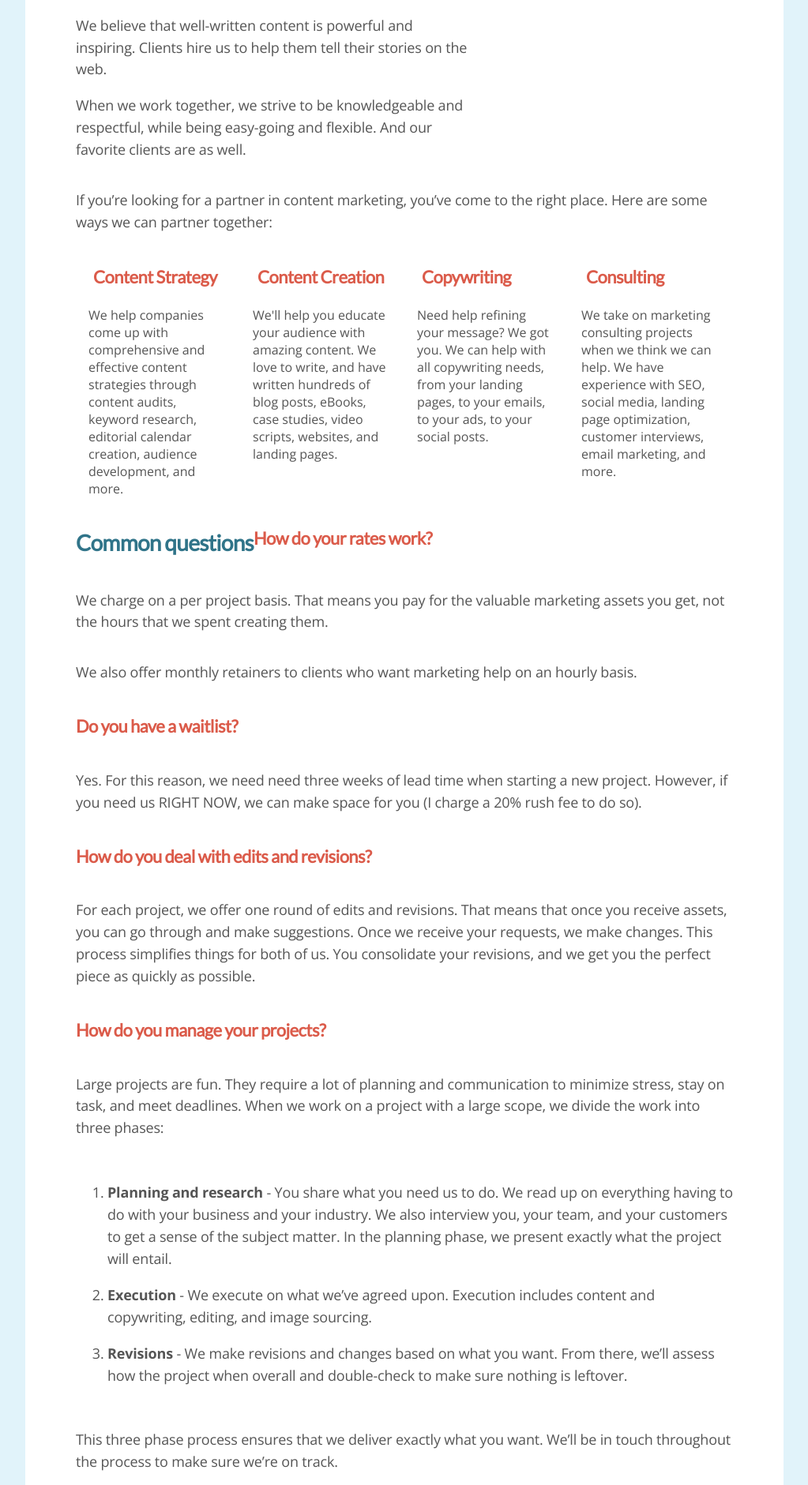
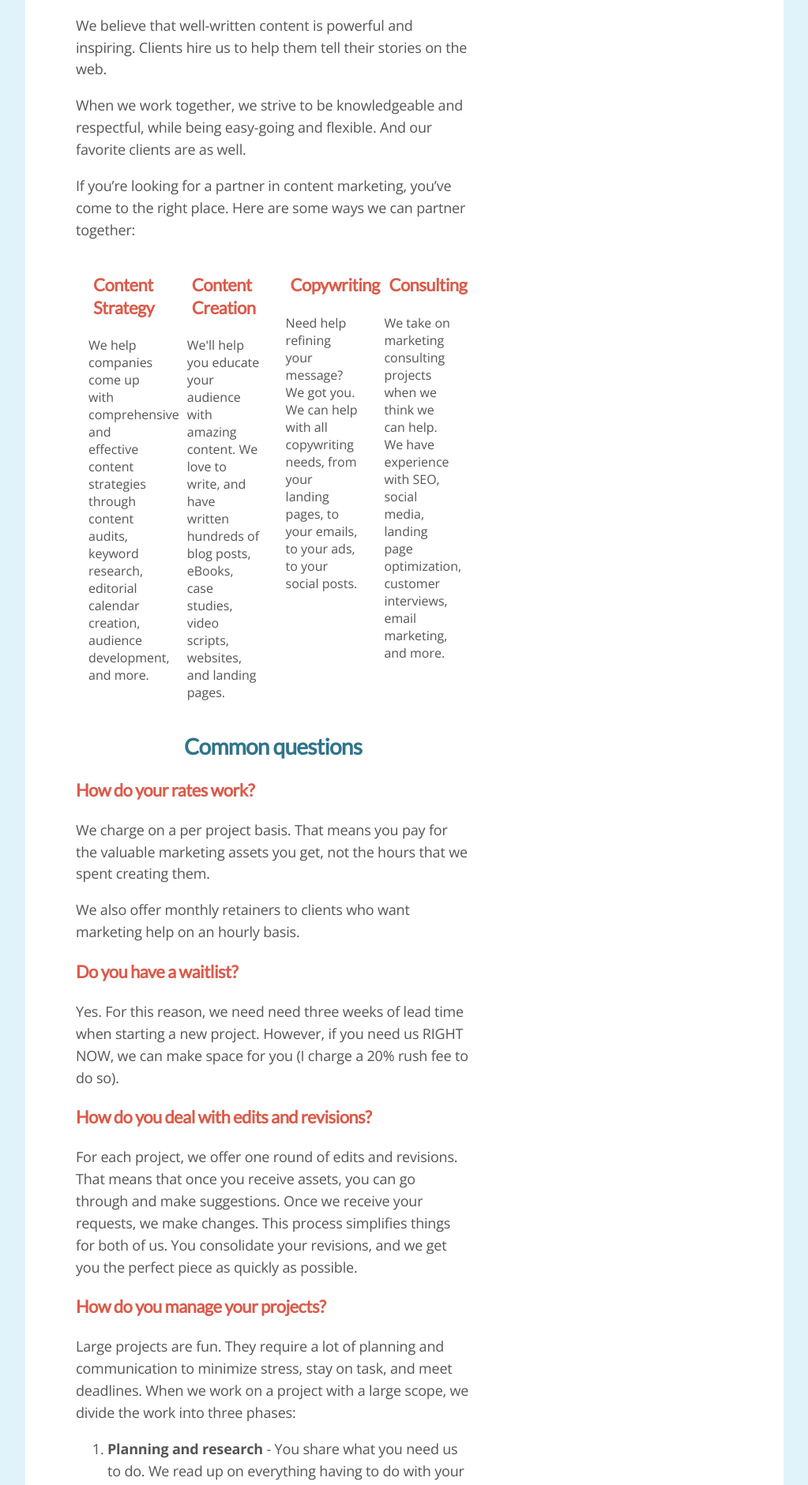
Before and after one commit to emmalepsy/emmalepsy.github.io, a Jekyll site: the page services.html, which Jekyll copies as it is, in a window 1280 px wide. Shown: the part 500-2381 px from the top of the page at 79% size, without its empty margins (128-1151 px from the left). Built offline with Jekyll 4.4.1, drawn with Linux system fonts in a browser that asks for light colours; nearby versions of some CDN libraries; a style sheet for code colours, icons or effects is not loaded.

Commit message:
Update services.html

```diff
--- a/services.html
+++ b/services.html
@@ -46,7 +46,6 @@
 
     <div id="main_content">
       <h1>We can help you tell your story.</h1>
-      <div class="group">
 	<div class="c3">
 	  <p>
 	    You know that great marketing can do wonders for your business. But
@@ -74,7 +73,6 @@
              knowledgeable and respectful, while being easy-going and
              flexible. And our favorite clients are as well.
 	  </p>
-	</div>
 
       <p>If you’re looking for a partner in content marketing, you’ve
 	come to the right place. Here are some ways we can partner
@@ -122,7 +120,7 @@
 
 
       <h2 class="center">Common questions</h2>
-      <h3>How do your rates work?</h3>
+		<p><h3>How do your rates work?</h3></p>
 
       <p>We charge on a per project basis. That means you pay for the
       valuable marketing assets you get, not the hours that we spent
```
